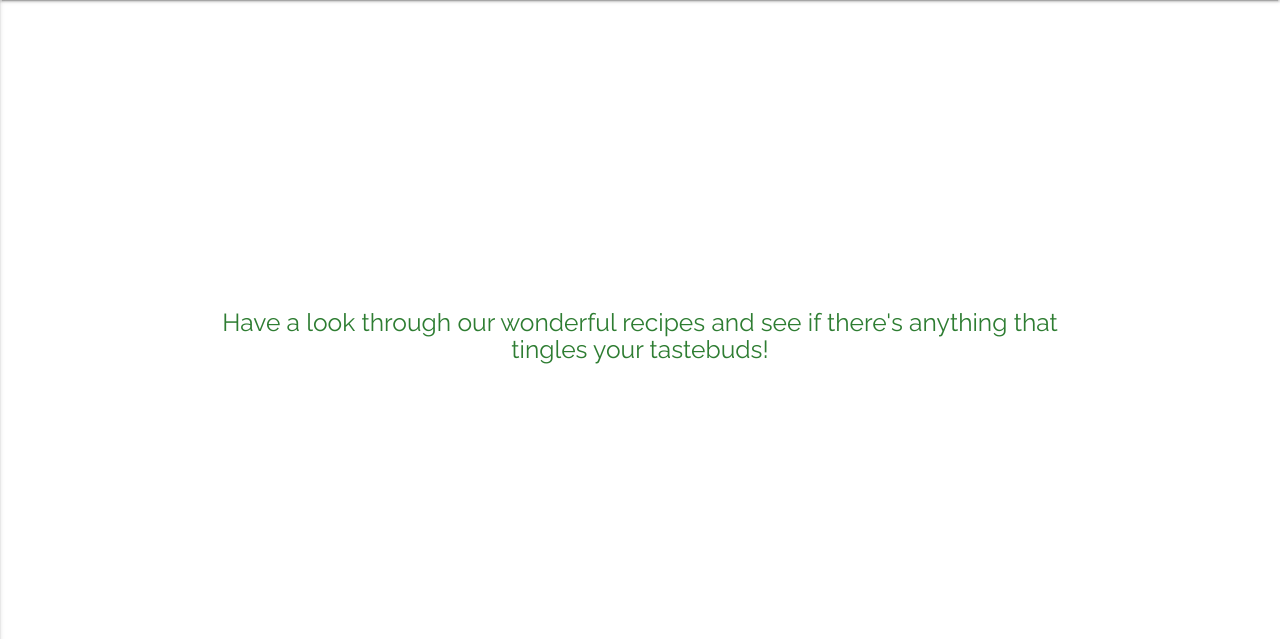
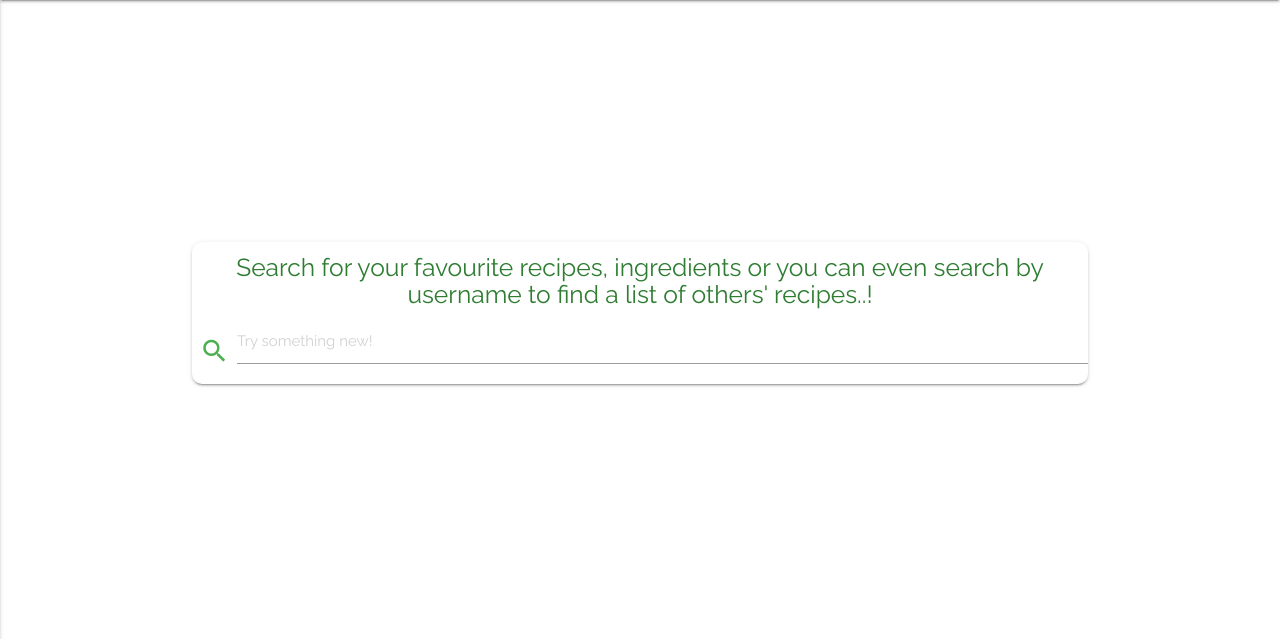
Before and after one commit to lewisclark4/CI-MilestoneProjectThree, a Flask app: page /recipes in a window 1280 px wide. Shown: the part 64-703 px from the top of the page. Run offline with Flask 2, Linux system fonts and the light colour scheme; a database or web service that is not in the repository returns one stand-in record (values such as "Sample title"); some libraries are stand-ins or nearby versions.

Commit message:
updated search function to comple a count of results and display a message to the user if no results

```diff
--- a/app.py
+++ b/app.py
@@ -163,8 +163,12 @@ def delete_recipe(recipe_id):
 
 @app.route('/search/', methods=['POST'])
 def search():
-    search_results = mongo.db.recipes.find({'$text': {'$search': request.form['search']}})
-    return render_template('recipes.html', recipes=search_results)
+    search_results = recipe.find({'$text': {'$search': request.form['search']}})
+    count =  recipe.count_documents({'$text': {'$search': request.form['search']}})
+    return render_template('recipes.html',
+                            recipes=search_results,
+                            count=count,
+                            search=True)
 
 if __name__ == '__main__':
     app.run(host=os.environ.get('IP'),
--- a/templates/recipes.html
+++ b/templates/recipes.html
@@ -1,7 +1,18 @@
 {% extends 'base.html'%} {% block content %}
 <section class="container">
-  <h5 class="center headertext">Have a look through our wonderful recipes and see if there's anything that tingles your tastebuds!</h5>
-  <div class="row">
+<div class="card center-align">
+    <div class="row center searchtag">
+      <h5 class="col s12">Search for your favourite recipes, ingredients or you can even search by username to find a list of others' recipes..!</h5>
+    </div>
+    <form class="input-field searchbar valign-wrapper" action="{{url_for('search')}}" method="POST">
+      <i class="material-icons prefix">search</i>
+      <input placeholder="Try something new!" name="search" type="text" class="validate" />
+    </form>
+  </div>
+  <div class="row center-align">
+    {% if count == 0 %}
+        <h5 class="red-text">No results were found for this search, please try again</h5>
+    {% endif %}
     {% for recipe in recipes %}
         {% if recipe.public and not recipe.soft_delete %}
         <a href="{{ url_for('view_recipe', recipe_id=recipe._id) }}">
@@ -15,11 +26,12 @@
                     <img class="cardimage" src="{{ url_for('static', filename='images/defaultmeal.jpg') }}" alt="recipe-image"/>
                     </div>
                 {% endif %}
-                <h5 class="cardname">{{recipe.recipe_name}}</h5>
+                <p class="cardname recipeinfo">{{recipe.recipe_name}}</p>
             </div>
         </a>
         {% endif %}
     {% endfor %}
+    </div>
   </div>
 </section>
 {% endblock %}
```
